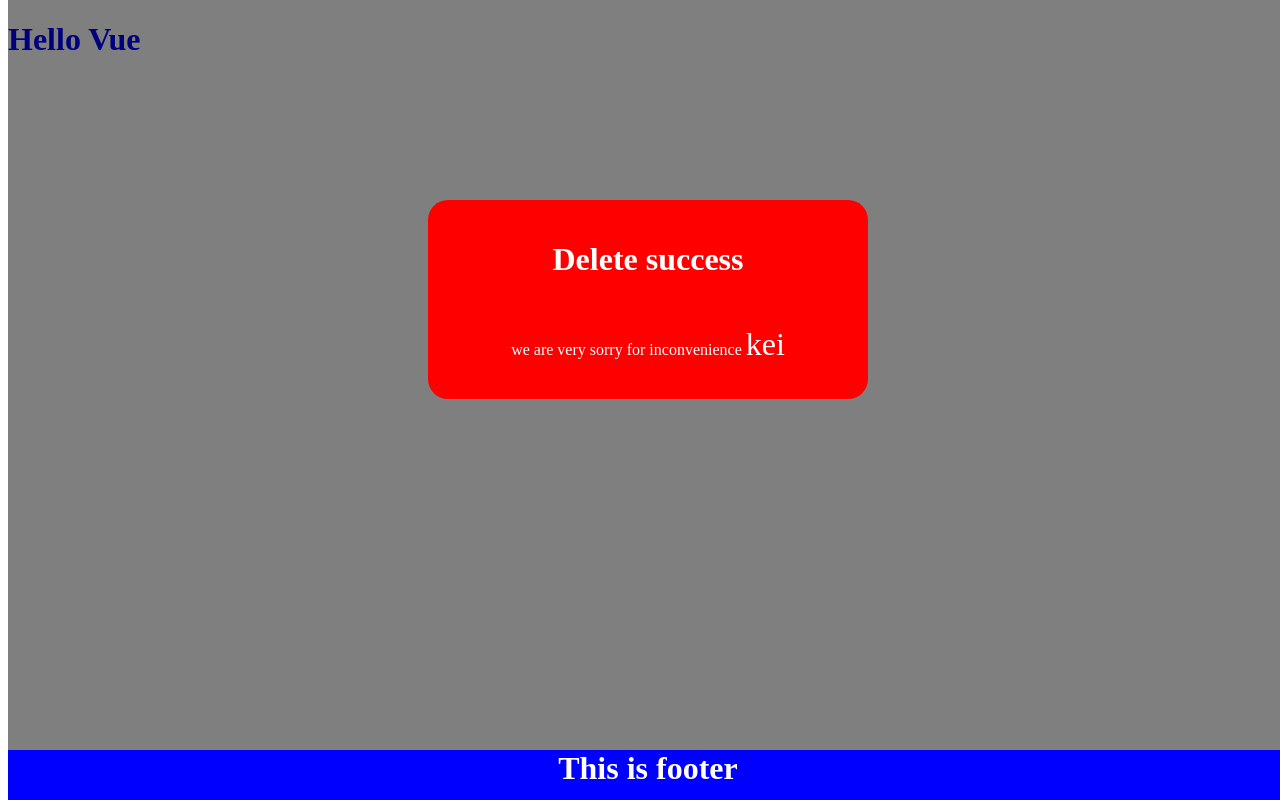
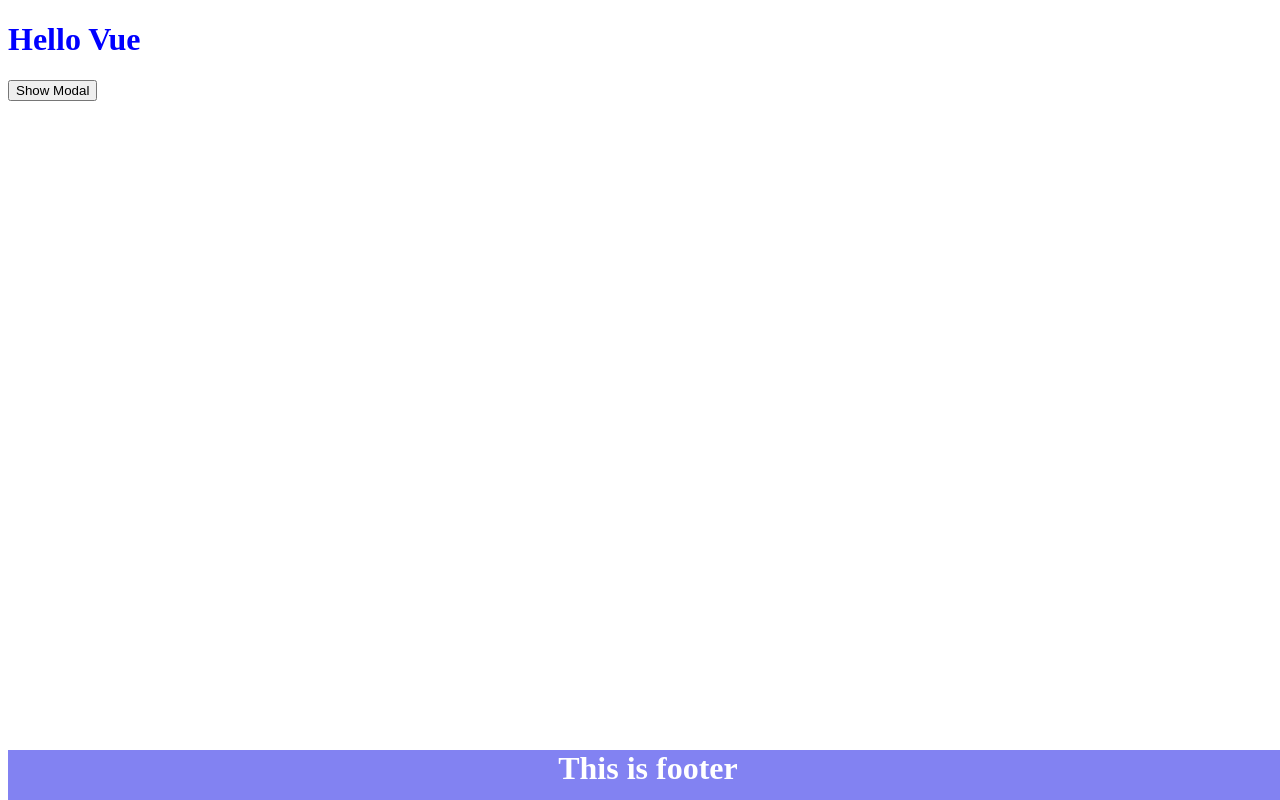
Before and after one commit to yuu1994/vue-app, a Vue app: page / in a window 1280 px wide. Built offline with nearby package versions, Linux system fonts and the light colour scheme.

Commit message:
commit 4

```diff
--- a/src/App.vue
+++ b/src/App.vue
@@ -1,6 +1,12 @@
 <template>
   <h1>Hello Vue</h1>
-  <ModalContent :header="header" :content="content" :username="username" :theme="theme" />
+  <div class="" v-if="showModal">
+    <ModalContent :header="header" :content="content" :username="username" :theme="theme" @close="showModal=false" />
+  </div>
+  <button @click="showModal=!showModal">
+    <span v-if="!showModal">Show Modal</span>
+    <span v-if="showModal">hide Modal</span>
+  </button>
   <FooterContent/>
 </template>
 
@@ -13,7 +19,8 @@ export default {
         header : "Delete success",
         content : "we are very sorry for inconvenience",
         username : "kei",
-        theme : "delete"
+        theme : "delete",
+        showModal : false ,
       }
     },
   components: {
--- a/src/components/FooterContent.vue
+++ b/src/components/FooterContent.vue
@@ -17,7 +17,7 @@ export default{
 .footer {
     position: fixed;
     bottom: 0;
-    background-color: blue;
+    background-color: rgb(130, 130, 242);
     width: 100%;
     height: 50px;
     font-size: 2rem;
--- a/src/components/ModalContent.vue
+++ b/src/components/ModalContent.vue
@@ -1,6 +1,6 @@
 <template>
-  <div class="backdrop">
-    <div class="modal" :class="{delete:theme=='delete'}">
+  <div class="backdrop" @click.self="closeModalHandler">
+    <div class="modal" :class="{delete:theme=='delete',success:theme=='success'}">
         <h1>{{ header }}</h1>
         <p>{{ content }} <span>{{ username }}</span></p>
     </div>
@@ -11,7 +11,12 @@
 export default {
     props : [
       'header' , 'content' ,'username' , 'theme'
-    ]
+    ],
+    methods : {
+      closeModalHandler(){
+        this.$emit('close')
+      }
+    }
 }
 </script>
 
```
